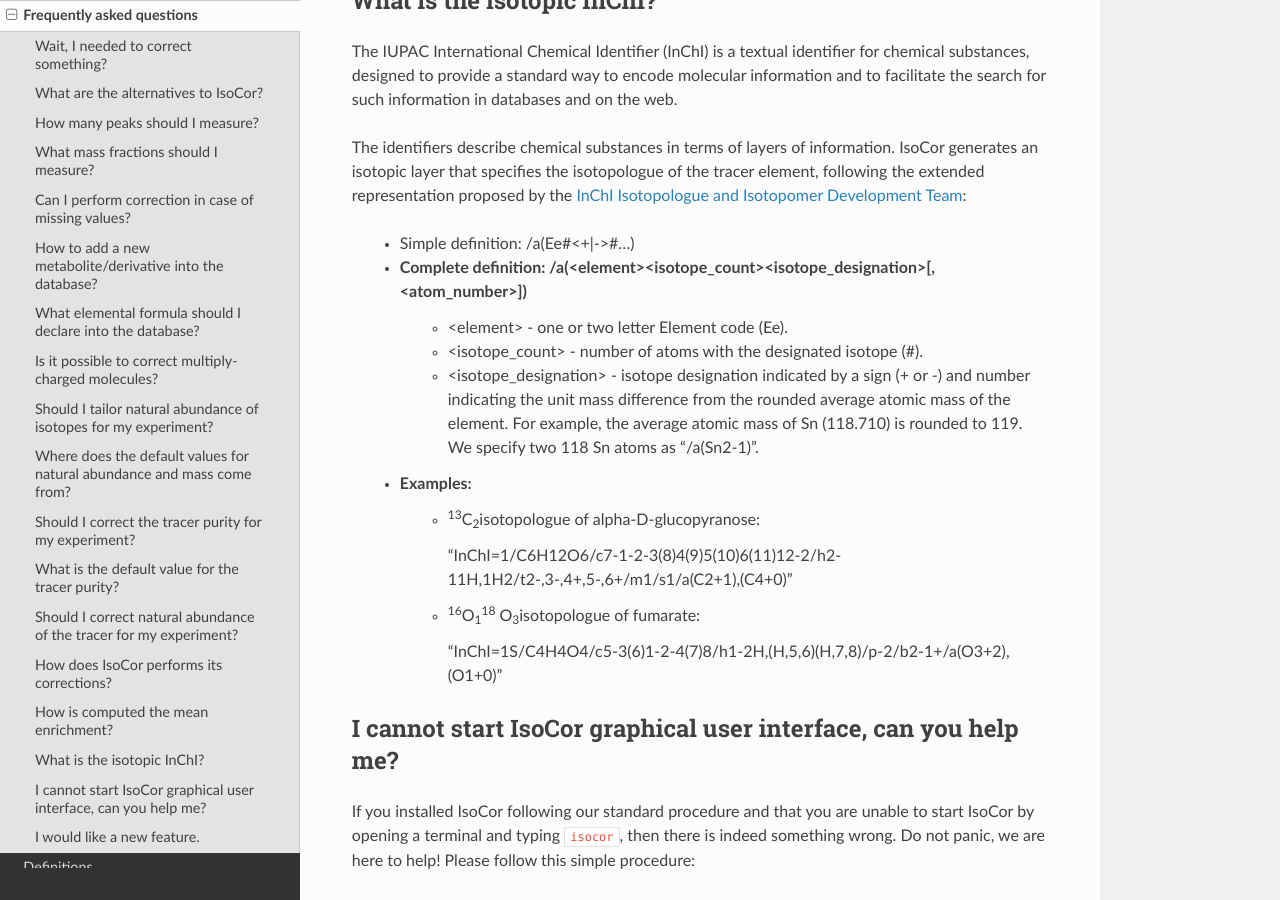
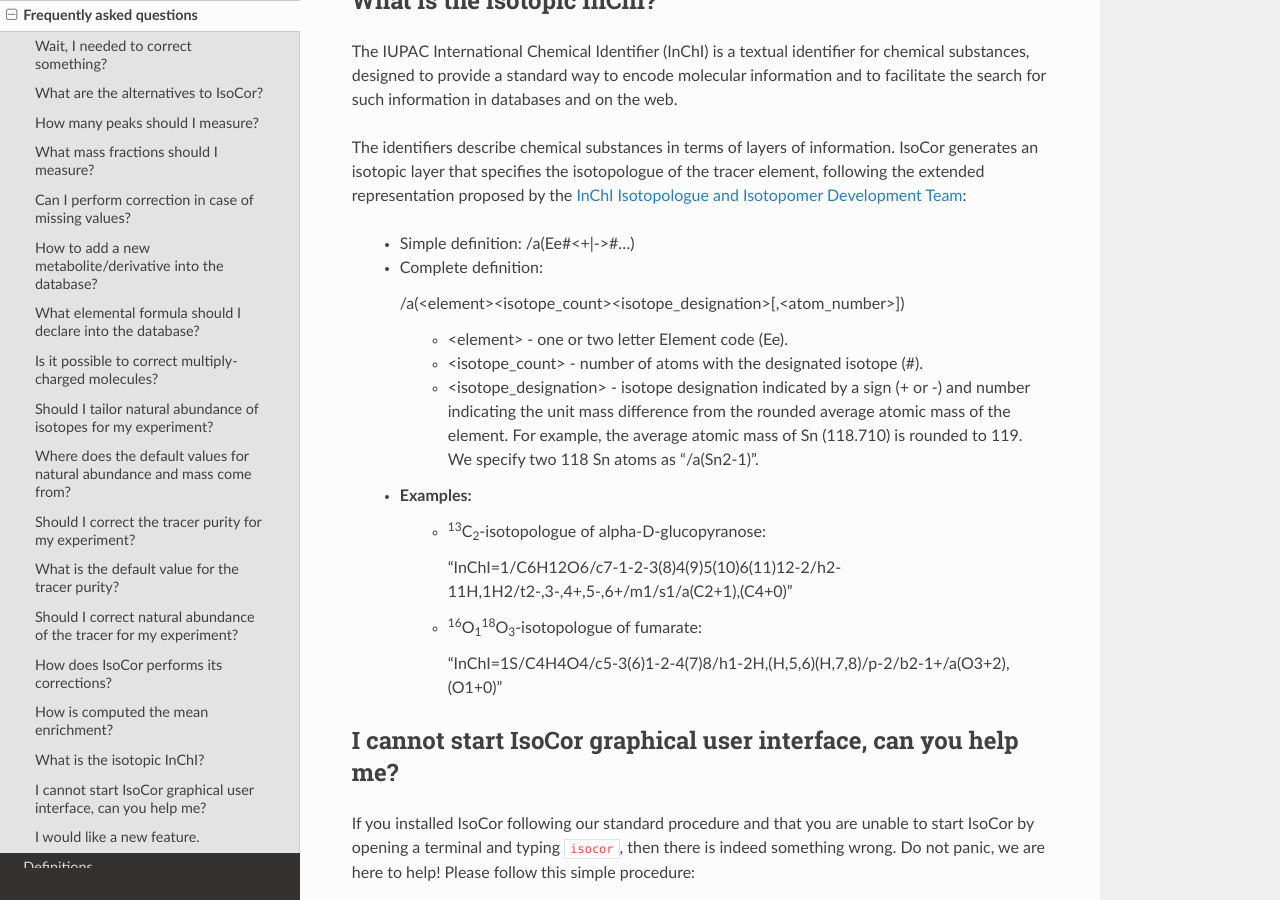
Before and after one commit to MetaSys-LISBP/IsoCor, a Sphinx documentation site: the page built from doc/faq.rst, in a window 1280 px wide and 900 px high, scrolled down 3505 px. Built offline with Sphinx 7.4.7 and the Read the Docs theme 2.0.0, drawn with Linux system fonts in a browser that asks for light colours.

Commit message:
update doc for isotopic inchis

```diff
--- a/doc/faq.rst
+++ b/doc/faq.rst
@@ -164,7 +164,10 @@
 by the `InChI Isotopologue and Isotopomer Development Team <https://github.com/MSI-Metabolomics-Standards-Initiative/inchi-isotopologue-extension>`_:
 
    * Simple definition: /a(Ee#<+|->#...)
-   * Complete definition: /a(<element><isotope_count><isotope_designation>[,<atom_number>])
+   * Complete definition:
+
+     /a(<element><isotope_count><isotope_designation>[,<atom_number>])
+
          - <element> - one or two letter Element code (Ee).
          - <isotope_count> - number of atoms with the designated isotope (#).
          - <isotope_designation> - isotope designation indicated by a sign (+ or -) and number
@@ -172,11 +175,11 @@
            element. For example, the average atomic mass of Sn (118.710) is rounded to 119.
            We specify two 118 Sn atoms as “/a(Sn2-1)”.
    * Examples:
-         - :sup:`13`\ C\ :sub:`2`\ isotopologue of alpha-D-glucopyranose:
+         - :sup:`13`\ C\ :sub:`2`\ -isotopologue of alpha-D-glucopyranose:
 
            "InChI=1/C6H12O6/c7-1-2-3(8)4(9)5(10)6(11)12-2/h2-11H,1H2/t2-,3-,4+,5-,6+/m1/s1/a(C2+1),(C4+0)"
 
-         - :sup:`16`\ O\ :sub:`1`\ :sup:`18` \ O\ :sub:`3`\ isotopologue of fumarate:
+         - :sup:`16`\ O\ :sub:`1`\ :sup:`18`\ O\ :sub:`3`\ -isotopologue of fumarate:
 
            "InChI=1S/C4H4O4/c5-3(6)1-2-4(7)8/h1-2H,(H,5,6)(H,7,8)/p-2/b2-1+/a(O3+2),(O1+0)"
 
```
